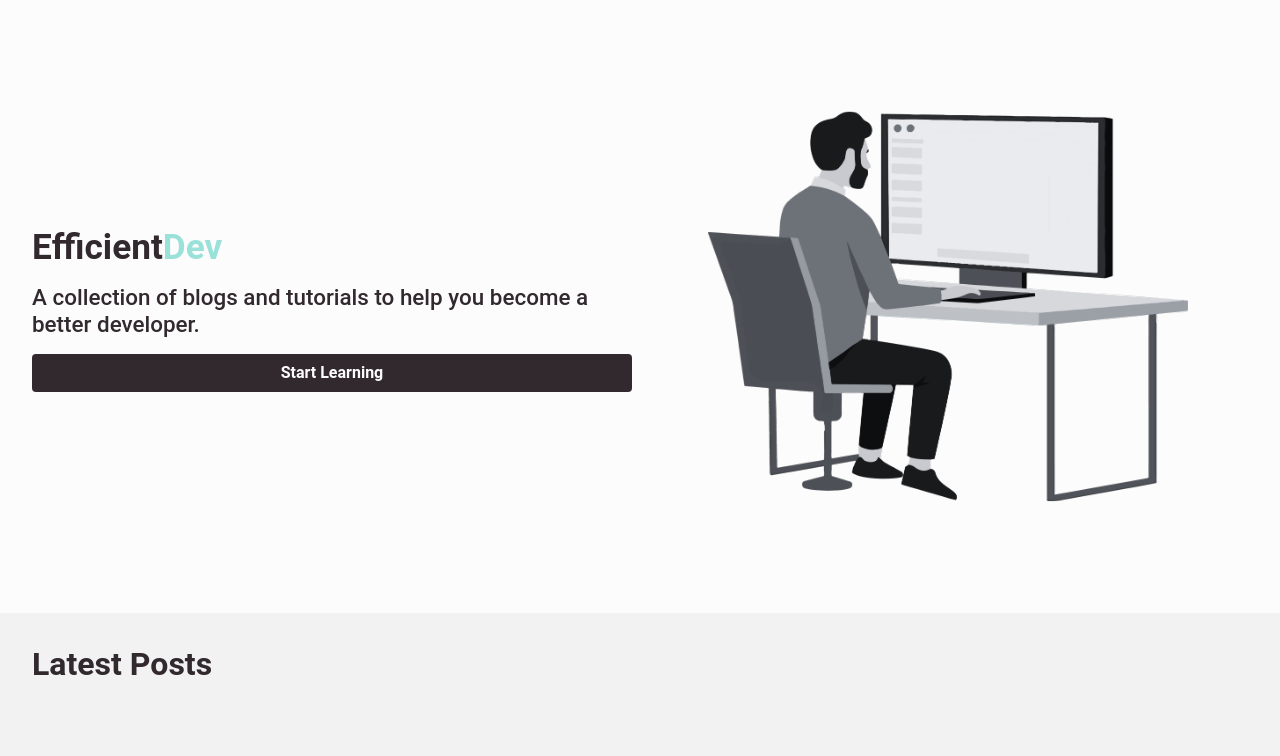
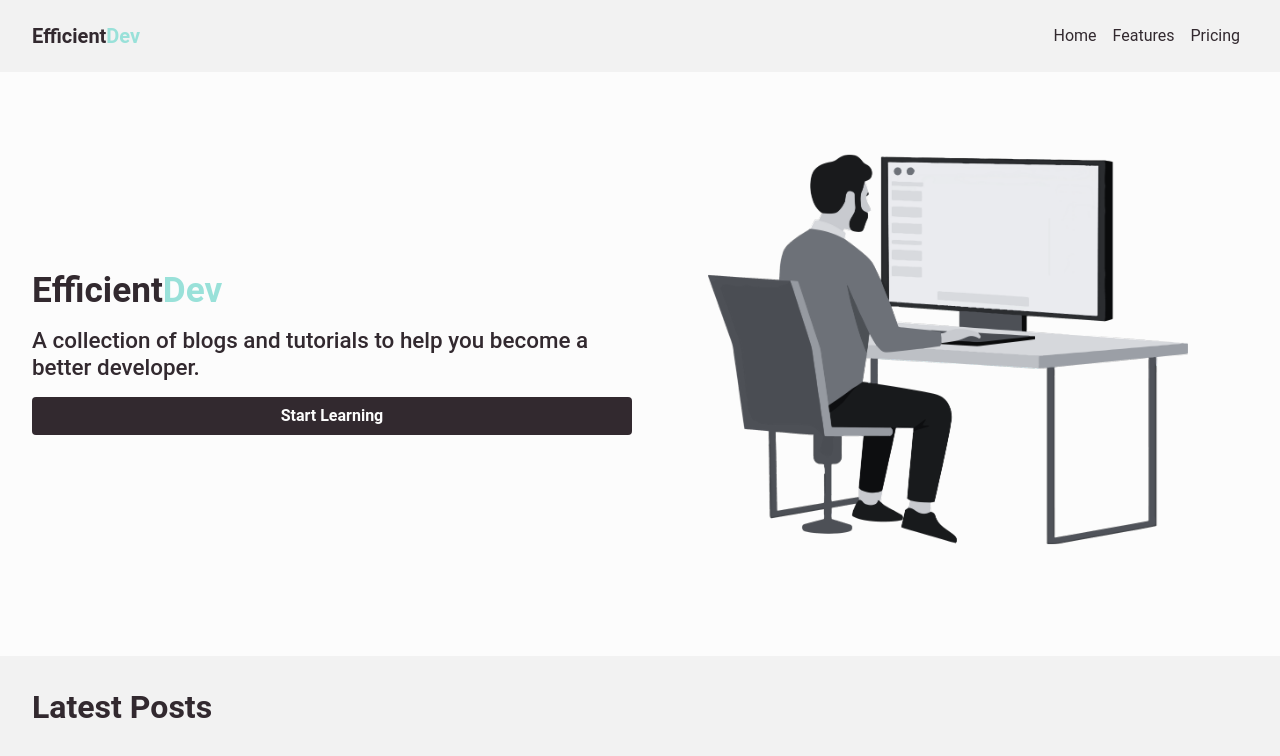
Before and after one commit to JacobBowlware/EfficientDev, a React (Create React App) app: page / in a window 1280 px wide. Shown: the top 756 px of the page. Built offline with nearby package versions, Linux system fonts and the light colour scheme.

Commit message:
Implement header.

```diff
--- a/package.json
+++ b/package.json
@@ -3,6 +3,10 @@
   "version": "0.1.0",
   "private": true,
   "dependencies": {
+    "@fortawesome/fontawesome-svg-core": "^6.4.0",
+    "@fortawesome/free-regular-svg-icons": "^6.4.0",
+    "@fortawesome/free-solid-svg-icons": "^6.4.0",
+    "@fortawesome/react-fontawesome": "^0.2.0",
     "@testing-library/jest-dom": "^5.16.5",
     "@testing-library/react": "^13.4.0",
     "@testing-library/user-event": "^13.5.0",
--- a/src/components/Header.tsx
+++ b/src/components/Header.tsx
@@ -1,7 +1,39 @@
+import { useState } from "react";
+
+import { faBars, faXmark } from "@fortawesome/free-solid-svg-icons";
+import { FontAwesomeIcon } from "@fortawesome/react-fontawesome";
+import { Link } from "react-router-dom";
+
 const Header = () => {
+    const [navbarOpen, setNavbarOpen] = useState(false)
+
     return (
-        <div>
-
+        <div className="navbar-container fixed-top">
+            <nav className="navbar navbar-expand-lg ">
+                <a className="navbar-brand" href="/">Efficient<span className="text-highlight">Dev</span></a>
+                <button
+                    className="navbar-toggler" type="button"
+                    data-toggle="collapse" data-target="#navbarNav"
+                    aria-controls="navbarNav" aria-expanded="false"
+                    aria-label="Toggle navigation"
+                    onClick={() => setNavbarOpen(!navbarOpen)}
+                >
+                    <FontAwesomeIcon className="navbar-toggler-icon" icon={navbarOpen ? faXmark : faBars}></FontAwesomeIcon>
+                </button>
+                <div className="collapse navbar-collapse" id="navbarNav">
+                    <ul className="navbar-nav">
+                        <li className="nav-item active">
+                            <Link className="nav-link" to="/">Home</Link>
+                        </li>
+                        <li className="nav-item">
+                            <a className="nav-link" href="/">Features</a>
+                        </li>
+                        <li className="nav-item">
+                            <a className="nav-link" href="/">Pricing</a>
+                        </li>
+                    </ul>
+                </div>
+            </nav>
         </div>
     );
 }
--- a/src/css/App.css
+++ b/src/css/App.css
@@ -3,6 +3,7 @@
   --var-primary: #32292F;
   --var-secondary: #99E1D9;
   --var-accent: #f2f2f2;
+  --var-accent-dark: #5e5e5e;
 }
 
 body {
@@ -10,6 +11,7 @@ body {
   font-family: 'Roboto', sans-serif;
   color: var(--var-primary);
   overflow-x: hidden;
+  min-height: 100vh;
 }
 
 /* Containers */
@@ -18,7 +20,6 @@ body {
   flex-direction: column;
   justify-content: center;
   align-items: center;
-  height: 100vh;
 }
 
 .web-section {
@@ -123,6 +124,6 @@ body {
 .btn:hover {
   color: var(--var-background);
   background: var(--var-primary);
-  scale: 1.02;
+  scale: 1.01;
   opacity: 0.95;
 }
--- a/src/css/Header.css
+++ b/src/css/Header.css
@@ -0,0 +1,57 @@
+.navbar {
+    max-width: 1400px;
+    background: var(--var-accent) !important;
+    width: 100%;
+    padding: 1rem;
+}
+
+.navbar-container {
+    width: 100%;
+    display: flex;
+    justify-content: center;
+    align-items: center;
+    background: var(--var-accent) !important;
+}
+
+.navbar-brand {
+    font-weight: 700;
+}
+
+.navbar-brand,
+.nav-link {
+    color: var(--var-primary);
+}
+
+.navbar-brand:hover,
+.nav-link:hover {
+    color: var(--var-accent-dark);
+}
+
+#navbarNav {
+    justify-content: flex-end;
+}
+
+.navbar-toggler:focus,
+.navbar-toggler {
+    border: none;
+    outline: none;
+    font-size: .93rem;
+}
+
+.nav-item {
+    border-bottom: 1px solid #e2e2e2;
+}
+
+.nav-item:last-child {
+    border-bottom: none;
+}
+
+@media screen and (min-width: 768px) {
+    .navbar {
+        padding: 1rem 2rem;
+    }
+
+    .nav-item {
+        border-bottom: none;
+    }
+}
--- a/src/css/Home.css
+++ b/src/css/Home.css
@@ -1,4 +1,6 @@
-.home-hero {}
+.home-hero {
+    margin-top: 5rem;
+}
 
 .home-hero-header {
     font-size: 2.2rem;
--- a/src/pages/Home.tsx
+++ b/src/pages/Home.tsx
@@ -16,7 +16,7 @@ const Home = () => {
                     </button>
                 </div>
                 <div className="web-section-grid__item">
-                    <img className="web-section__item-img" src={manSitting} />
+                    <img className="web-section__item-img" src={manSitting} alt="" />
                 </div>
             </div>
             <div className="web-section-cont-dark">
```
Also changed, not shown: 1 other file (tests, documents, lock files or other folders).
